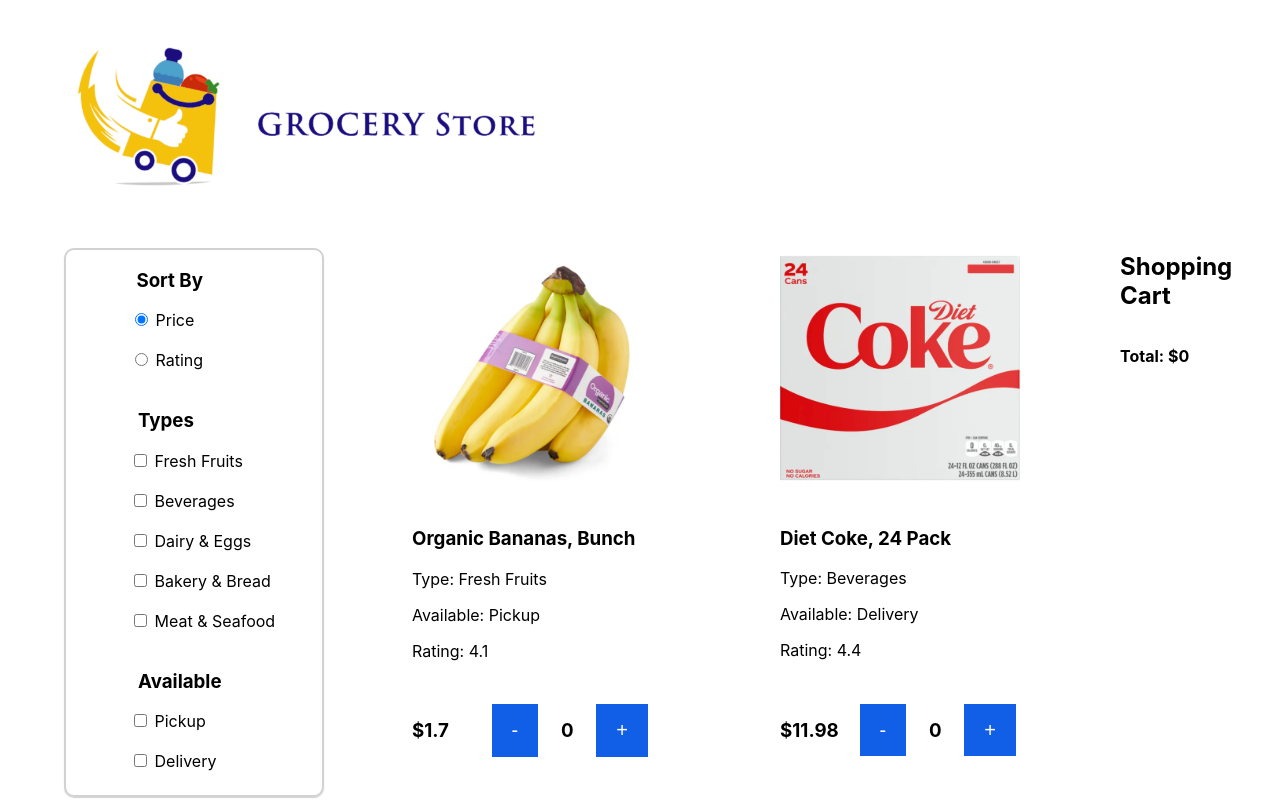
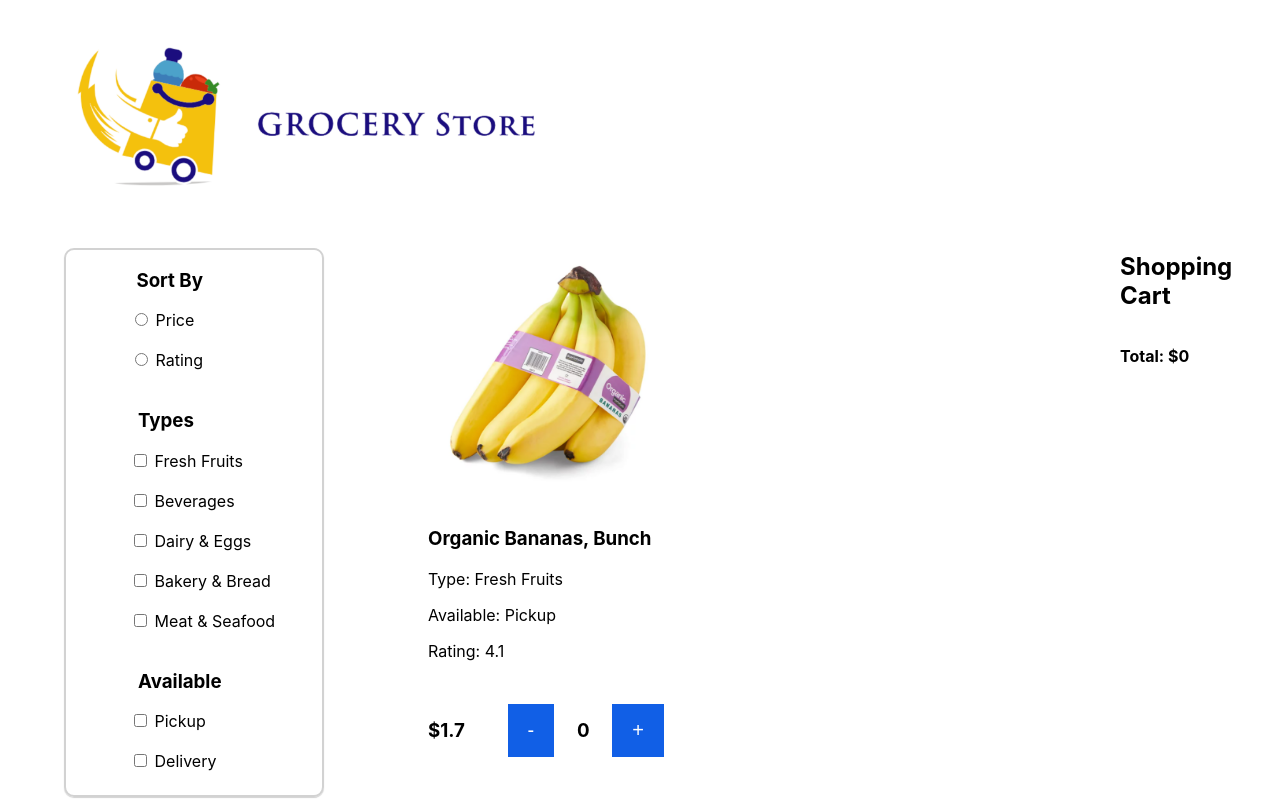
Before and after one commit to smartfox998/Grocery-Store, a React (Create React App) app: page / in a window 1280 px wide. Shown: the top 800 px of the page. Built offline with nearby package versions, Linux system fonts and the light colour scheme; the HTML template or start-up script is replaced by a standard one.

Commit message:
complete sort function

```diff
--- a/src/App.css
+++ b/src/App.css
@@ -40,6 +40,7 @@
   align-self: flex-start;
   flex-direction: column;
   min-width: 10rem;
+  margin-left: 3.5rem;
 }
 
 .cart p {
@@ -56,7 +57,7 @@
 
 .groceryItem {
   max-width: 15rem;
-  margin: 1rem 2.5rem 5rem 5.5rem;
+  margin: 1rem 3.5rem 5rem 6.5rem;
 }
 
 .groceryItem img {
--- a/src/App.js
+++ b/src/App.js
@@ -9,6 +9,7 @@
 
 function App() {
   const [cart, setCart] = useState({items: {}, price: 0})
+  const [data, setData] = useState(groceryData);
 
   const addToCart = (index) => {
     const item = groceryData[index]
@@ -42,6 +43,17 @@
     }
   }
 
+  const sortItems = type => {
+    const types = {
+      price: 'price',
+      rating: 'rating'
+    };
+    const sortProperty = types[type];
+    const sorted = [...data].sort((a, b) => b[sortProperty] - a[sortProperty]);
+    console.log(sorted);
+    setData(sorted);
+  };
+
 
   return (
     <div className="App">
@@ -53,10 +65,10 @@
         <div className='filter-area'>
           <h3 style={{paddingLeft: "0.4rem"}}>Sort By</h3>
           <form action="" method="post">
-            <input type="radio" name="sort" value="price" checked /> Price
+            <input type="radio" name="sort" value="price" onClick={(e) => sortItems(e.target.value)}/> Price
             <br></br>
             <br></br>
-            <input type="radio" name="sort" value="rating" /> Rating
+            <input type="radio" name="sort" value="rating" onClick={(e) => sortItems(e.target.value)}/> Rating
           </form>
 
           <br></br>
@@ -98,7 +110,7 @@
         </div>
 
         <div className='groceryItems'>
-          {groceryData.map((item, index) => (
+          {data.map((item, index) => (
           <GroceryItem item={item} addToCart={addToCart} removeFromCart={removeFromCart} count= {item.name in cart.items ? cart.items[item.name] : 0} index={index}></GroceryItem>
           ))}
         </div>
```
